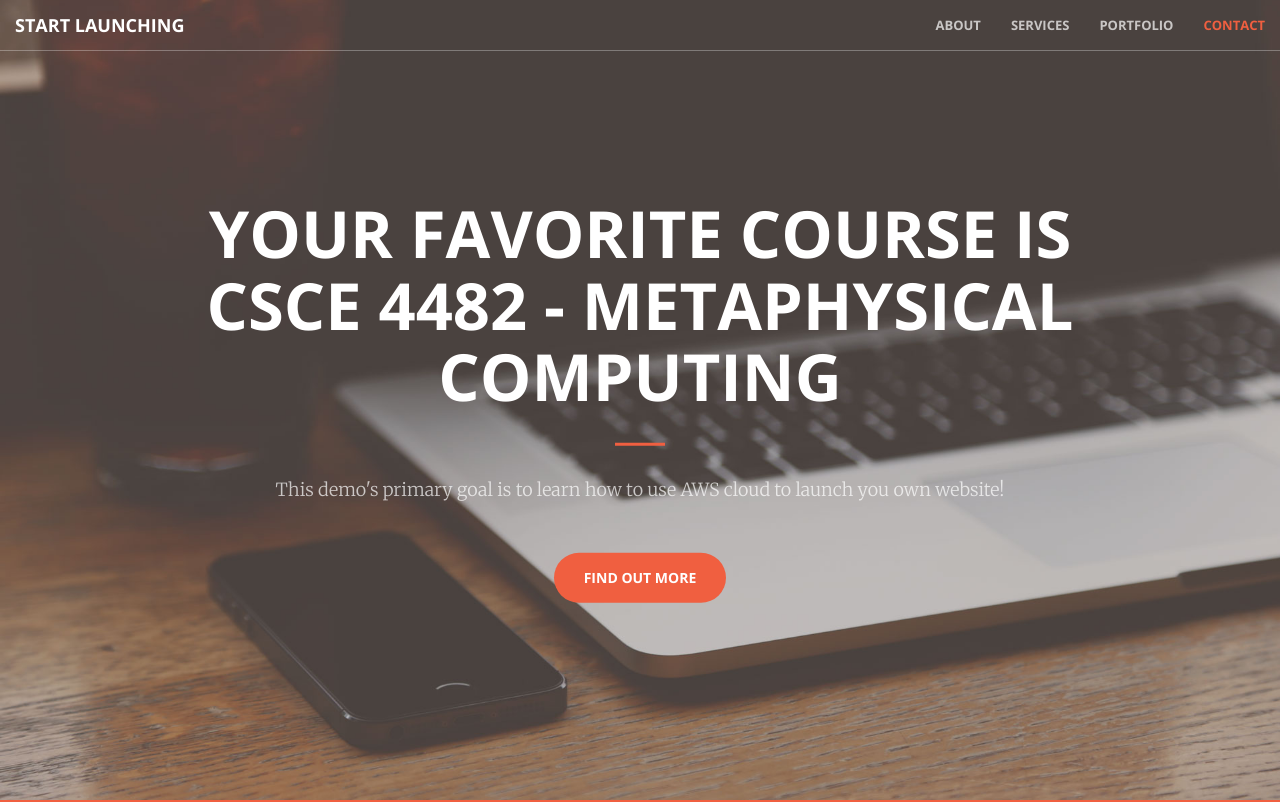
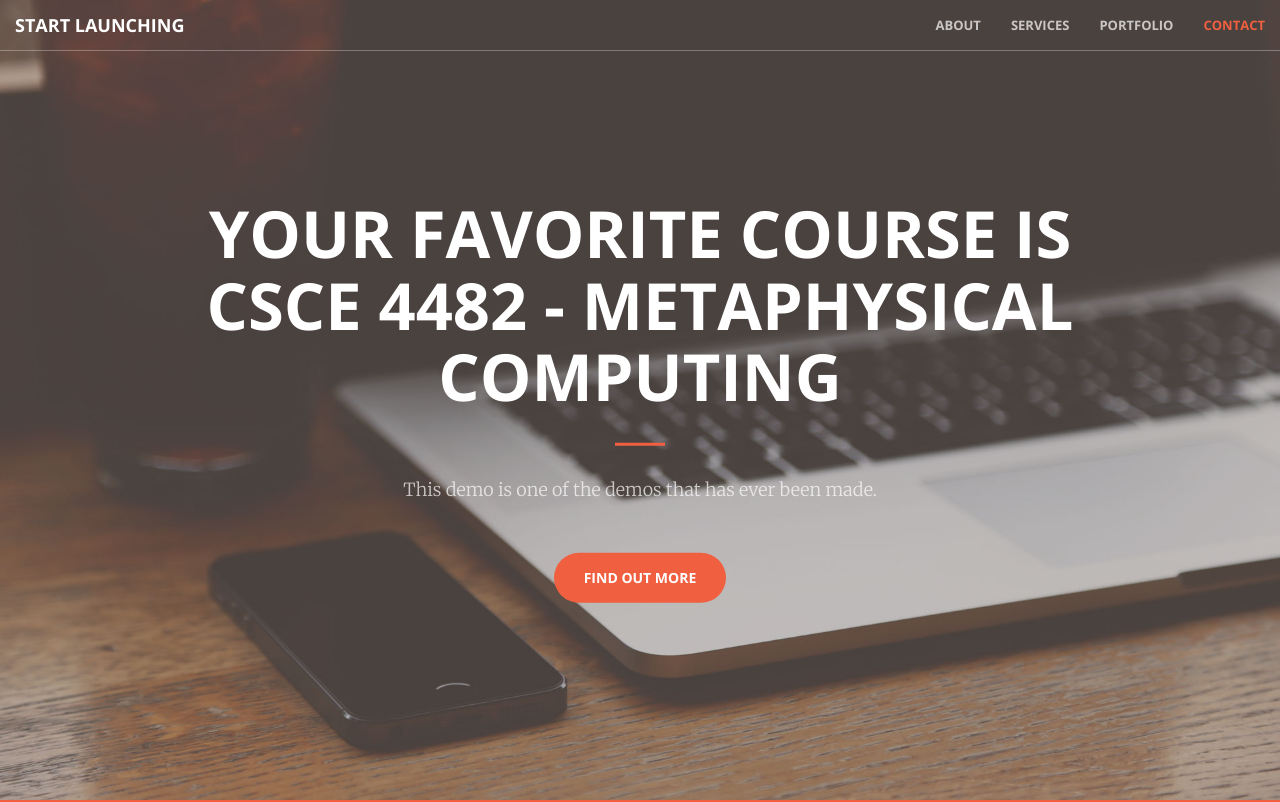
Before and after one commit to Thionazin/csce412p3, a plain HTML site: page index.html in a window 1280 px wide. Shown: the top 802 px of the page. Drawn offline with nearby package versions, Linux system fonts and the light colour scheme.

Commit message:
changed text

```diff
--- a/index.html
+++ b/index.html
@@ -76,7 +76,7 @@
             <div class="header-content-inner">
                 <h1>Your Favorite Course is CSCE 4482 - Metaphysical Computing</h1>
                 <hr>
-                <p>This demo's primary goal is to learn how to use AWS cloud to launch you own website!</p>
+                <p>This demo is one of the demos that has ever been made.</p>
                 <a href="#about" class="btn btn-primary btn-xl page-scroll">Find Out More</a>
             </div>
         </div>
```
